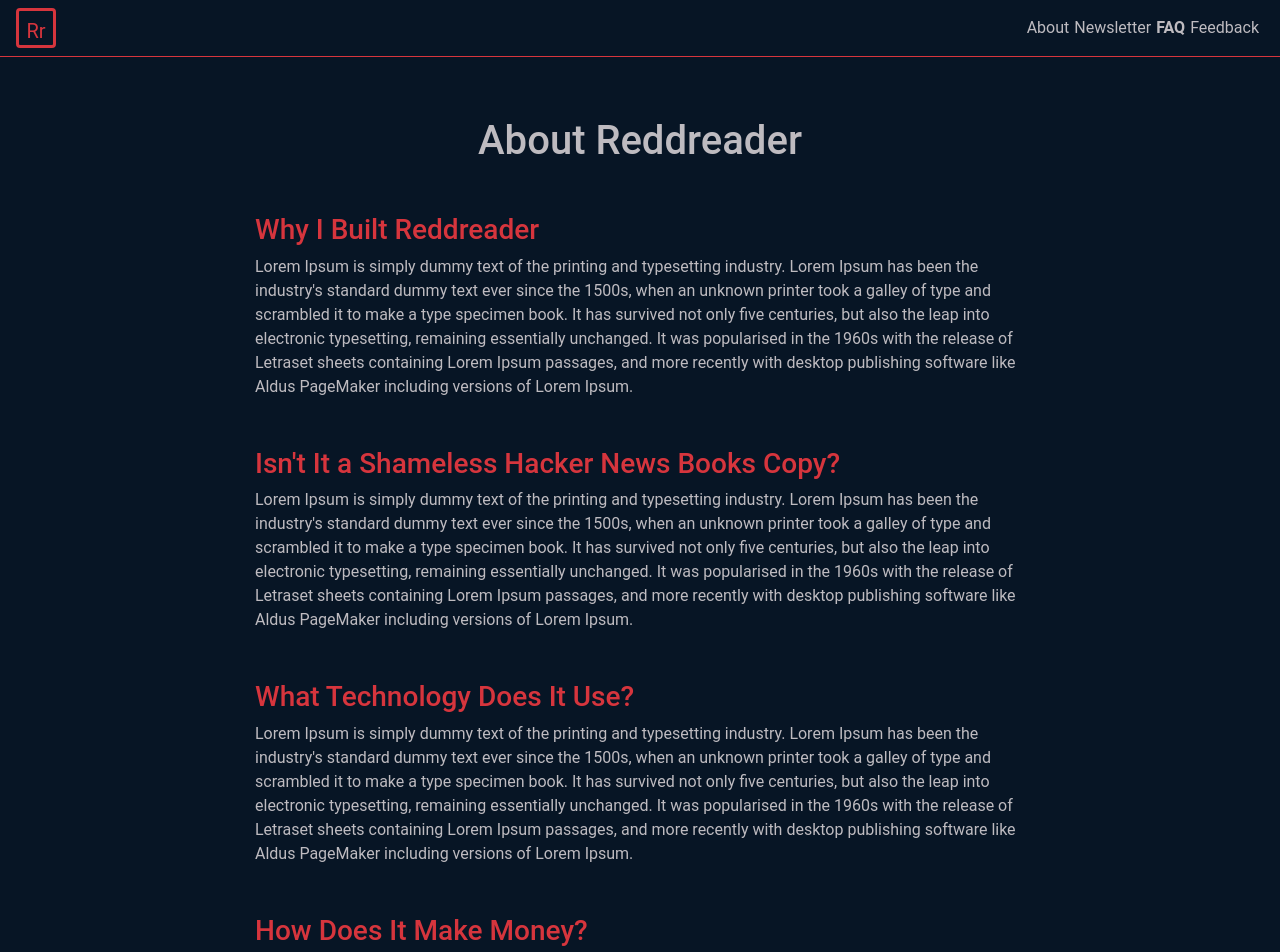
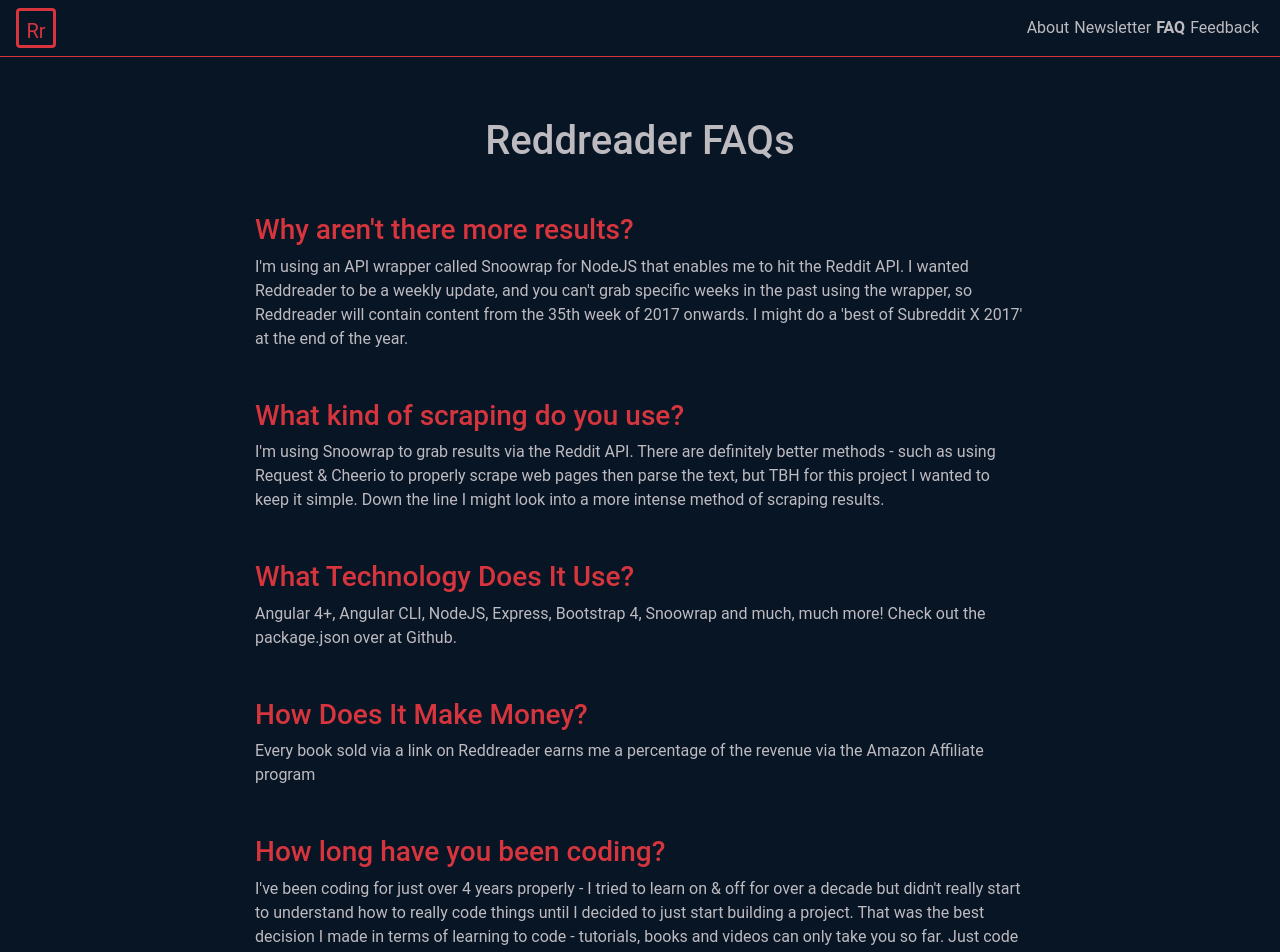
Before and after one commit to jacobedawson/readreddit, an Angular app: page /faq in a window 1280 px wide. Shown: the top 952 px of the page. Built offline with nearby package versions, Linux system fonts and the light colour scheme; a small style sheet from the web is missing.

Commit message:
added about, faq content + cron jobs

```diff
--- a/src/app/about/about.component.html
+++ b/src/app/about/about.component.html
@@ -3,35 +3,19 @@
     <h1 class="text-center mb-5">About Reddreader</h1>
     <div class="mb-5">
       <h3 class="text-left">Why I Built Reddreader</h3>
-      <p>Lorem Ipsum is simply dummy text of the printing and typesetting industry. Lorem Ipsum has been the industry's standard
-        dummy text ever since the 1500s, when an unknown printer took a galley of type and scrambled it to make a type specimen
-        book. It has survived not only five centuries, but also the leap into electronic typesetting, remaining essentially
-        unchanged. It was popularised in the 1960s with the release of Letraset sheets containing Lorem Ipsum passages, and
-        more recently with desktop publishing software like Aldus PageMaker including versions of Lorem Ipsum.</p>
+      <p>So - a brief introduction! I'm Jake, an Australian-born coder currently living & working as a front-end developer in Berlin, Germany. I've been coding for the past 4 years and over that time I've found that the best way to learn how to become a better coder is simply by building things that you think would be cool / useful. I've built a bunch of small apps including a chat program and a couple of chrome extensions, and this time I decided to have a go at a web-scraping project. I'm a big fan of Reddit and also book lists, and after hearing about Hacker News Books via Indie Hackers I decided to give it a go scraping book recommendations from popular subreddits. It took around 4 weekends to get the first version up - the total time I tracked via Toggl was ~50 hours. Anyway - my core motivation was to get a nice little project up & running that pushed some of my technical skills!</p>
     </div>
     <div class="mb-5">
       <h3 class="text-left">Isn't It a Shameless Hacker News Books Copy?</h3>
-      <p>Lorem Ipsum is simply dummy text of the printing and typesetting industry. Lorem Ipsum has been the industry's standard
-        dummy text ever since the 1500s, when an unknown printer took a galley of type and scrambled it to make a type specimen
-        book. It has survived not only five centuries, but also the leap into electronic typesetting, remaining essentially
-        unchanged. It was popularised in the 1960s with the release of Letraset sheets containing Lorem Ipsum passages, and
-        more recently with desktop publishing software like Aldus PageMaker including versions of Lorem Ipsum.</p>
+      <p>The short answer is yes :) I wish I could say that I'd had this idea while meditating on a mountain in the Himalayas, but the truth is that I read about HackerNewsBooks on Indie Hackers and thought that it sounded like a cool idea. I started working on the project without searching for any other similar apps, and I'm glad that I didn't because soon enough a couple of other coders popped up on Reddit pretty much doing the same thing. Sometimes it can be a bit demotivating when you find out that someone else is doing (or has done) the same thing that you're working on, but I figured that the journey was worth it and also that I could make Reddreader look a teensy bit slicker. In fact, building Reddreader was such a good exercise in terms of the different technical challenges that it entailed that I'm starting to think that building a book-scraping web app should be the new 'todo list', at least as far as frameworks go.</p>
     </div>
     <div class="mb-5">
         <h3 class="text-left">What Technology Does It Use?</h3>
-        <p>Lorem Ipsum is simply dummy text of the printing and typesetting industry. Lorem Ipsum has been the industry's standard
-          dummy text ever since the 1500s, when an unknown printer took a galley of type and scrambled it to make a type specimen
-          book. It has survived not only five centuries, but also the leap into electronic typesetting, remaining essentially
-          unchanged. It was popularised in the 1960s with the release of Letraset sheets containing Lorem Ipsum passages, and
-          more recently with desktop publishing software like Aldus PageMaker including versions of Lorem Ipsum.</p>
+        <p>The foundation is Node JS with Express & MongoDB on the backend and Angular 4 w/ Angular CLI on the front-end. Of course a lot more plugins and libraries helped me get the project live. Instead of listing them all here you can check out the <a href="" target="_blank" rel="noopener noreferrer">package.json on Github</a>, or read more about how I built it on Medium.</p>
       </div>
       <div class="mb-5">
           <h3 class="text-left">How Does It Make Money?</h3>
-          <p>Lorem Ipsum is simply dummy text of the printing and typesetting industry. Lorem Ipsum has been the industry's standard
-            dummy text ever since the 1500s, when an unknown printer took a galley of type and scrambled it to make a type specimen
-            book. It has survived not only five centuries, but also the leap into electronic typesetting, remaining essentially
-            unchanged. It was popularised in the 1960s with the release of Letraset sheets containing Lorem Ipsum passages, and
-            more recently with desktop publishing software like Aldus PageMaker including versions of Lorem Ipsum.</p>
+          <p>One of the things that caught my eye in the Indie Hacker story on HackerNewsBooks was that the developer was making referral revenue by using affiliate links on Amazon. I'm not sure if I'll reach the same levels but I figured that it's worth a try as a small side-project and also doesn't hurt to make a fee for each book sold via links on the website. I don't have any other plans to generate revenue on Reddreader so if it manages to pay for the server time and a cup of coffee each week I'll consider it a success!</p>
         </div>
   </div>
 </div>
--- a/src/app/faq/faq.component.html
+++ b/src/app/faq/faq.component.html
@@ -1,37 +1,37 @@
 <div class="container">
   <div class="flex-row flex-column">
-      <h1 class="text-center mb-5">About Reddreader</h1>
+    <h1 class="text-center mb-5">Reddreader FAQs</h1>
     <div class="mb-5">
-        <h3 class="text-left">Why I Built Reddreader</h3>
-        <p>Lorem Ipsum is simply dummy text of the printing and typesetting industry. Lorem Ipsum has been the industry's standard
-          dummy text ever since the 1500s, when an unknown printer took a galley of type and scrambled it to make a type specimen
-          book. It has survived not only five centuries, but also the leap into electronic typesetting, remaining essentially
-          unchanged. It was popularised in the 1960s with the release of Letraset sheets containing Lorem Ipsum passages, and
-          more recently with desktop publishing software like Aldus PageMaker including versions of Lorem Ipsum.</p>
+      <h3 class="text-left">Why aren't there more results?</h3>
+      <p>I'm using an API wrapper called Snoowrap for NodeJS that enables me to hit the Reddit API. I wanted Reddreader to be
+        a weekly update, and you can't grab specific weeks in the past using the wrapper, so Reddreader will contain content
+        from the 35th week of 2017 onwards. I might do a 'best of Subreddit X 2017' at the end of the year.</p>
     </div>
     <div class="mb-5">
-        <h3 class="text-left">Isn't It a Shameless Hacker News Books Copy?</h3>
-        <p>Lorem Ipsum is simply dummy text of the printing and typesetting industry. Lorem Ipsum has been the industry's standard
-          dummy text ever since the 1500s, when an unknown printer took a galley of type and scrambled it to make a type specimen
-          book. It has survived not only five centuries, but also the leap into electronic typesetting, remaining essentially
-          unchanged. It was popularised in the 1960s with the release of Letraset sheets containing Lorem Ipsum passages, and
-          more recently with desktop publishing software like Aldus PageMaker including versions of Lorem Ipsum.</p>
+      <h3 class="text-left">What kind of scraping do you use?</h3>
+      <p>I'm using Snoowrap to grab results via the Reddit API. There are definitely better methods - such as using Request
+        & Cheerio to properly scrape web pages then parse the text, but TBH for this project I wanted to keep it simple.
+        Down the line I might look into a more intense method of scraping results.</p>
     </div>
     <div class="mb-5">
       <h3 class="text-left">What Technology Does It Use?</h3>
-          <p>Lorem Ipsum is simply dummy text of the printing and typesetting industry. Lorem Ipsum has been the industry's standard
-            dummy text ever since the 1500s, when an unknown printer took a galley of type and scrambled it to make a type specimen
-            book. It has survived not only five centuries, but also the leap into electronic typesetting, remaining essentially
-            unchanged. It was popularised in the 1960s with the release of Letraset sheets containing Lorem Ipsum passages, and
-            more recently with desktop publishing software like Aldus PageMaker including versions of Lorem Ipsum.</p>
+      <p>Angular 4+, Angular CLI, NodeJS, Express, Bootstrap 4, Snoowrap and much, much more! Check out the package.json over
+        at Github.</p>
     </div>
     <div class="mb-5">
       <h3 class="text-left">How Does It Make Money?</h3>
-            <p>Lorem Ipsum is simply dummy text of the printing and typesetting industry. Lorem Ipsum has been the industry's standard
-              dummy text ever since the 1500s, when an unknown printer took a galley of type and scrambled it to make a type specimen
-              book. It has survived not only five centuries, but also the leap into electronic typesetting, remaining essentially
-              unchanged. It was popularised in the 1960s with the release of Letraset sheets containing Lorem Ipsum passages, and
-              more recently with desktop publishing software like Aldus PageMaker including versions of Lorem Ipsum.</p>
+      <p>Every book sold via a link on Reddreader earns me a percentage of the revenue via the Amazon Affiliate program</p>
+    </div>
+    <div class="mb-5">
+      <h3 class="text-left">How long have you been coding?</h3>
+      <p>I've been coding for just over 4 years properly - I tried to learn on & off for over a decade but didn't really start
+        to understand how to really code things until I decided to just start building a project. That was the best decision
+        I made in terms of learning to code - tutorials, books and videos can only take you so far. Just code baby!</p>
+    </div>
+    <div class="mb-5">
+      <h3 class="text-left">This website sucks</h3>
+      <p>That isn't a question.</p>
+    </div>
+
   </div>
 </div>
-  </div>
```
Also changed, not shown: 1 other file (tests, documents, lock files or other folders). Lines whose indentation alone changed are shown as unchanged.
